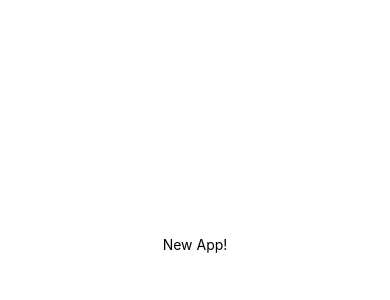
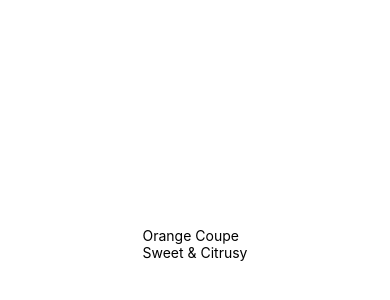
Before and after one commit to GiulianoDerosas/Tipl, a React Native app: screen / in a window 390 px wide. Shown: the part 178-478 px from the top of the page. Built offline with nearby package versions, Linux system fonts and the light colour scheme.

Commit message:
Rendering text to the screen for the first time

```diff
--- a/App.js
+++ b/App.js
@@ -5,7 +5,16 @@ import { StyleSheet, Text, View } from 'react-native';
 export default function App() {
   return (
     <View style={styles.container}>
-      <Text>New App!</Text>
+
+      <View style={styles.cocktailContainer}>
+
+        <View style={styles.titles}>
+          <Text style={styles.title}>Orange Coupe</Text>
+          <Text style={styles.subtitle}>Sweet & Citrusy</Text>
+        </View>
+
+      </View>
+
       <StatusBar style="auto" />
     </View>
   );
```
